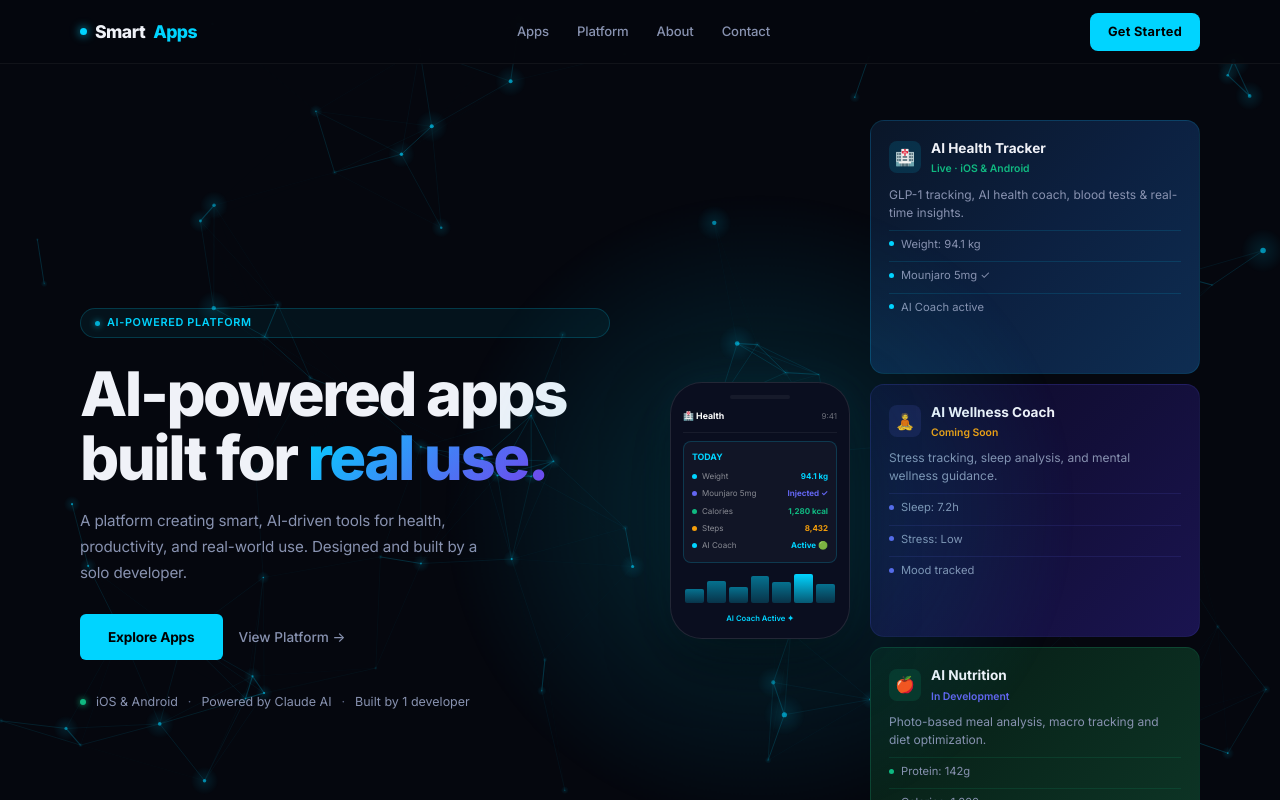
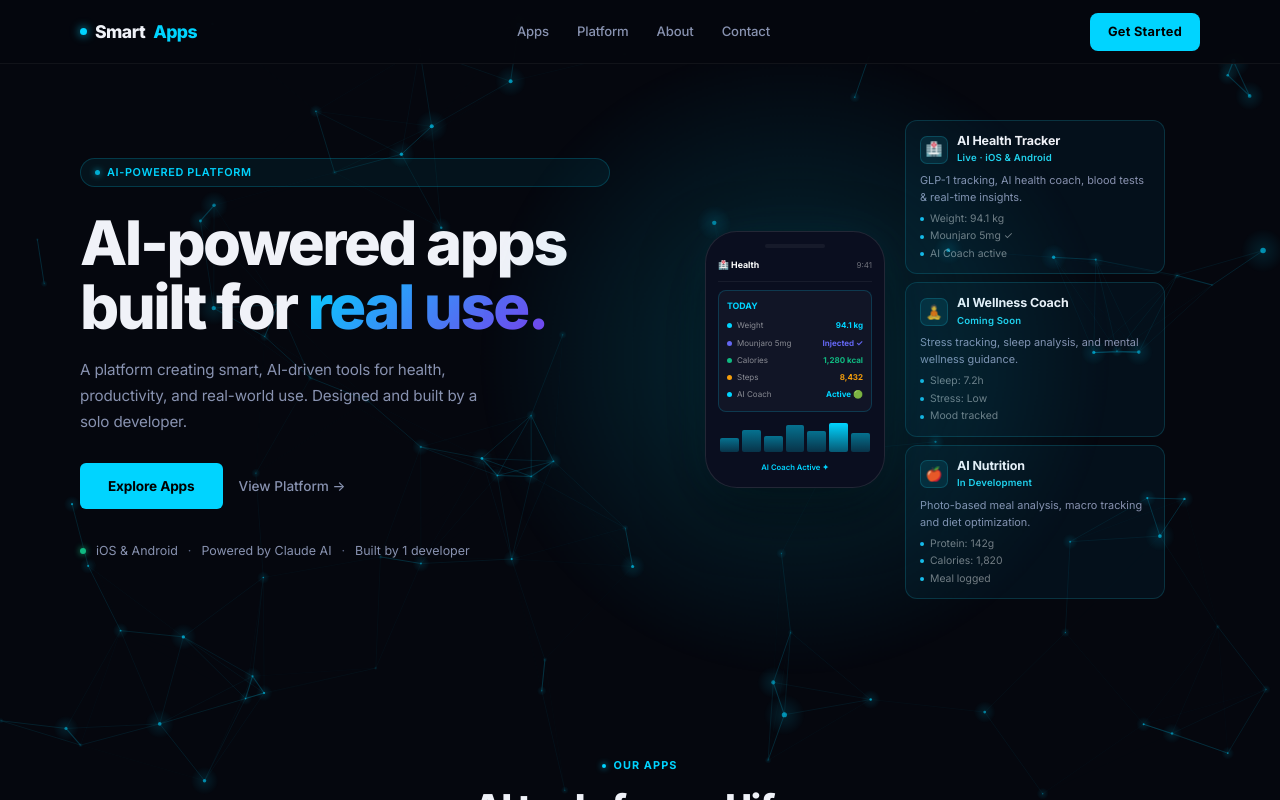
Before and after one commit to Sabbasromania-ai/mysmartapp-site, a React (Vite) app: page / in a window 1280 px wide. Shown: the top 800 px of the page. Built offline with nearby package versions, Linux system fonts and the light colour scheme.

Commit message:
Hero cards: unified cyan system, compact size, consistent hover

```diff
--- a/src/components/Hero.tsx
+++ b/src/components/Hero.tsx
@@ -4,33 +4,27 @@ import { apps, PhoneMockup } from './Features'
 const previewApps = [
   {
     icon: '🏥',
-    color: '#00d4ff',
-    gradient: 'linear-gradient(135deg, #0a1628 0%, #0c2040 50%, #0e2d52 100%)',
     name: 'AI Health Tracker',
     tag: 'Live · iOS & Android',
-    tagColor: '#10b981',
+    tagColor: '#22d3ee',
     desc: 'GLP-1 tracking, AI health coach, blood tests & real-time insights.',
     rows: ['Weight: 94.1 kg', 'Mounjaro 5mg ✓', 'AI Coach active'],
     appIndex: 0,
   },
   {
     icon: '🧘',
-    color: '#6366f1',
-    gradient: 'linear-gradient(135deg, #0d0a28 0%, #130f3a 50%, #1a1450 100%)',
     name: 'AI Wellness Coach',
     tag: 'Coming Soon',
-    tagColor: '#f59e0b',
+    tagColor: '#22d3ee',
     desc: 'Stress tracking, sleep analysis, and mental wellness guidance.',
     rows: ['Sleep: 7.2h', 'Stress: Low', 'Mood tracked'],
     appIndex: 1,
   },
   {
     icon: '🍎',
-    color: '#10b981',
-    gradient: 'linear-gradient(135deg, #071a14 0%, #0a2a1e 50%, #0e3828 100%)',
     name: 'AI Nutrition',
     tag: 'In Development',
-    tagColor: '#6366f1',
+    tagColor: '#22d3ee',
     desc: 'Photo-based meal analysis, macro tracking and diet optimization.',
     rows: ['Protein: 142g', 'Calories: 1,820', 'Meal logged'],
     appIndex: 2,
@@ -79,51 +73,40 @@ export default function Hero({ onOpenApp }: HeroProps) {
         {/* RIGHT — Phone mockup + App Cards */}
         <div className="hero-right hero-right-split">
 
-          {/* Phone mockup */}
-          <div className="hero-mockup-col" onClick={() => onOpenApp(0)} style={{ cursor: 'pointer' }}>
+          <div className="hero-mockup-col" onClick={() => onOpenApp(0)}>
             <PhoneMockup app={apps[0]} />
           </div>
 
-          {/* 3 App cards */}
           <div className="hero-cards-col">
             {previewApps.map((app, i) => (
               <div
                 key={app.name}
-                className={`hero-app-card${hovered === i ? ' hovered' : ''}`}
-                style={{
-                  background: app.gradient,
-                  borderColor: hovered === i ? app.color + '55' : app.color + '20',
-                  cursor: 'pointer',
-                }}
+                className={`hac${hovered === i ? ' hovered' : ''}`}
                 onMouseEnter={() => setHovered(i)}
                 onMouseLeave={() => setHovered(null)}
                 onClick={() => onOpenApp(app.appIndex)}
               >
                 <div className="hac-top">
-                  <span className="hac-icon" style={{ background: app.color + '22' }}>{app.icon}</span>
+                  <span className="hac-icon">{app.icon}</span>
                   <div>
                     <div className="hac-name">{app.name}</div>
-                    <div className="hac-tag" style={{ color: app.tagColor }}>{app.tag}</div>
+                    <div className="hac-tag">{app.tag}</div>
                   </div>
                 </div>
                 <p className="hac-desc">{app.desc}</p>
                 <div className="hac-rows">
                   {app.rows.map(r => (
-                    <div key={r} className="hac-row" style={{ borderColor: app.color + '22' }}>
-                      <span className="hac-dot" style={{ background: app.color }} />
+                    <div key={r} className="hac-row">
+                      <span className="hac-dot" />
                       <span>{r}</span>
                     </div>
                   ))}
-                </div>
-                <div style={{ fontSize: '0.72rem', color: app.color, marginTop: '0.6rem', opacity: hovered === i ? 1 : 0, transition: 'opacity 0.2s' }}>
-                  View details →
                 </div>
               </div>
             ))}
           </div>
 
         </div>
-
       </div>
     </section>
   )
--- a/src/index.css
+++ b/src/index.css
@@ -313,88 +313,100 @@ nav {
 }
 .trust-sep { color: var(--border-hover); }
 
-/* Hero app cards (right column) */
-.hero-app-card {
-  background: var(--surface);
-  border: 1px solid var(--border);
-  border-radius: 14px;
-  padding: 16px 18px;
-  transition: all 0.3s ease;
+/* Hero app cards — unified cyan system */
+.hac {
+  background: rgba(14, 165, 233, 0.06);
+  border: 1px solid rgba(34, 211, 238, 0.18);
+  border-radius: 12px;
+  padding: 12px 14px;
+  cursor: pointer;
+  transition: transform 0.25s ease, box-shadow 0.25s ease, border-color 0.25s ease;
+  display: flex;
+  flex-direction: column;
+  gap: 6px;
+}
+.hac.hovered {
+  transform: scale(1.03) translateY(-4px);
+  box-shadow: 0 0 28px rgba(34, 211, 238, 0.3);
+  border-color: rgba(34, 211, 238, 0.45);
+}
+.hac-top {
+  display: flex;
+  align-items: center;
+  gap: 9px;
+}
+.hac-icon {
+  width: 28px; height: 28px;
+  border-radius: 7px;
+  background: rgba(34, 211, 238, 0.1);
+  border: 1px solid rgba(34, 211, 238, 0.2);
+  display: flex;
+  align-items: center;
+  justify-content: center;
+  font-size: 0.85rem;
+  flex-shrink: 0;
+}
+.hac-name {
+  font-size: 0.78rem;
+  font-weight: 700;
+  color: var(--text);
+  letter-spacing: -0.01em;
+  line-height: 1.3;
+}
+.hac-tag {
+  font-size: 0.6rem;
+  font-weight: 600;
+  color: #22d3ee;
+  margin-top: 1px;
+  letter-spacing: 0.02em;
+}
+.hac-desc {
+  font-size: 0.68rem;
+  color: var(--muted2);
+  line-height: 1.55;
+  margin: 0;
+}
+.hac-rows {
+  display: flex;
+  flex-direction: column;
+  gap: 3px;
+}
+.hac-row {
+  display: flex;
+  align-items: center;
+  gap: 6px;
+  font-size: 0.65rem;
+  color: rgba(255,255,255,0.45);
+  line-height: 1.4;
+}
+.hac-dot {
+  width: 4px; height: 4px;
+  border-radius: 50%;
+  background: linear-gradient(135deg, #0ea5e9, #22d3ee);
+  flex-shrink: 0;
+}
+
+/* Hero split right */
+.hero-right-split {
+  display: flex;
+  flex-direction: row;
+  align-items: center;
+  gap: 20px;
+}
+.hero-mockup-col {
+  flex-shrink: 0;
+  display: flex;
+  align-items: center;
+  justify-content: center;
+  transition: transform 0.3s ease;
+}
+.hero-mockup-col:hover { transform: translateY(-4px); }
+.hero-cards-col {
   display: flex;
   flex-direction: column;
   gap: 8px;
-}
-.hero-app-card.hovered { transform: translateX(4px); }
-.hac-top {
-  display: flex;
-  align-items: center;
-  gap: 10px;
-}
-.hac-icon {
-  width: 32px; height: 32px;
-  border-radius: 8px;
-  display: flex;
-  align-items: center;
-  justify-content: center;
-  font-size: 1rem;
-  flex-shrink: 0;
-}
-.hac-name {
-  font-size: 0.85rem;
-  font-weight: 700;
-  color: var(--text);
-}
-.hac-tag {
-  font-size: 0.65rem;
-  font-weight: 600;
-  margin-top: 1px;
-}
-.hac-desc {
-  font-size: 0.75rem;
-  color: var(--muted2);
-  line-height: 1.5;
-  margin: 0;
-}
-.hac-rows {
-  display: flex;
-  flex-direction: column;
-  gap: 4px;
-}
-.hac-row {
-  display: flex;
-  align-items: center;
-  gap: 7px;
-  padding: 4px 0;
-  border-top: 1px solid transparent;
-  font-size: 0.7rem;
-  color: var(--muted2);
-}
-.hac-dot {
-  width: 5px; height: 5px;
-  border-radius: 50%;
-  flex-shrink: 0;
-}
-
-/* Hero split right */
-.hero-right-split {
-  display: flex;
-  flex-direction: row;
-  align-items: center;
-  gap: 20px;
-}
-.hero-mockup-col {
-  flex-shrink: 0;
-  display: flex;
-  align-items: center;
-  justify-content: center;
-  transition: transform 0.3s ease;
-}
-.hero-mockup-col:hover { transform: translateY(-4px); }
-.hero-cards-col {
-  display: flex;
-  flex-direction: column;
-  gap: 10px;
   flex: 1;
+  max-width: 260px;
 }
 
 .phone-glow {
```
